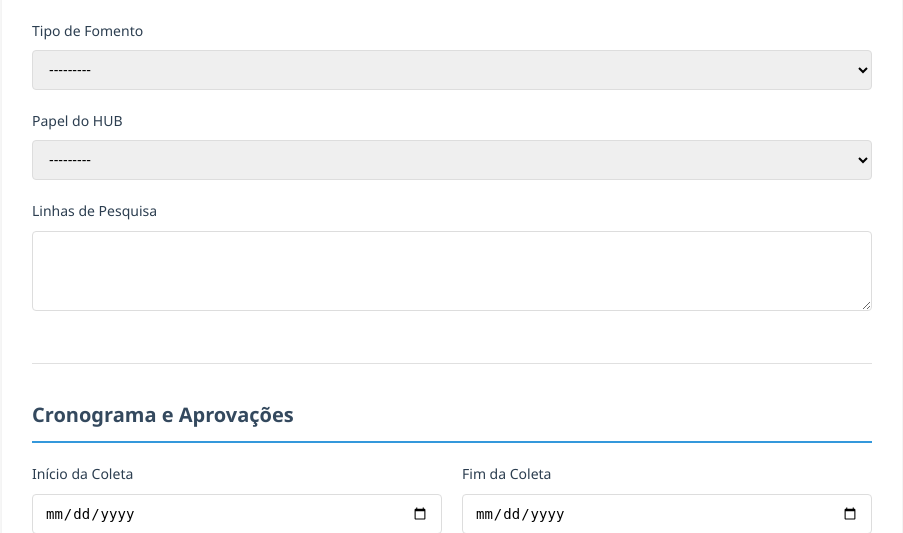
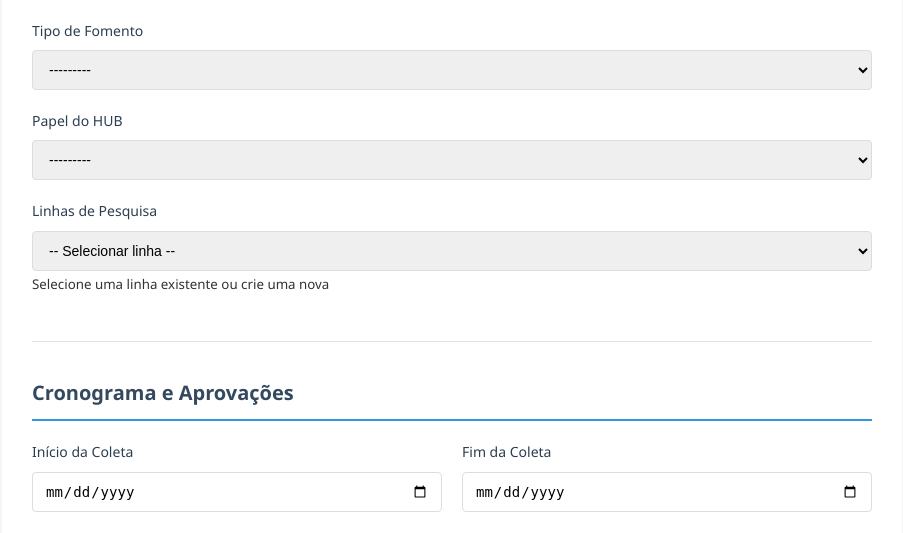
Before and after one commit to VictorPontual/ELO, a Django app: page /projetos/cadastro/ in a window 1280 px wide. Shown: the part 1529-2062 px from the top of the page, without its empty margins (188-1091 px from the left). Run offline with Django 5.2, Linux system fonts and the light colour scheme; the visitor is signed in with stand-in values (Sample User, id 1); data comes from the database, SQL or seed files in the repository; data that the repository does not hold is empty.

Commit message:
feat: linhas de pesquisa adicionadas

```diff
--- a/elo/projetos/static/projetos/js/unidade_modal.js
+++ b/elo/projetos/static/projetos/js/unidade_modal.js
@@ -6,6 +6,7 @@ document.addEventListener('DOMContentLoaded', function() {
     setupDropdownModal('vinculo', 'modalCriarVinculo', 'id_vinculo_select', 'nomeVinculoInput', 'botaoCriarVinculo', 'botaoCancelarVinculo');
     setupDropdownModal('funcao', 'modalCriarFuncao', 'id_funcao_select', 'nomeFuncaoInput', 'botaoCriarFuncao', 'botaoCancelarFuncao');
     setupDropdownModal('tipo_pesquisa', 'modalCriarTipoPesquisa', 'id_tipo_pesq_select', 'nomeTipoPesquisaInput', 'botaoCriarTipoPesquisa', 'botaoCancelarTipoPesquisa');
+    setupDropdownModal('linha_pesquisa', 'modalCriarLinhaPesquisa', 'id_linha_pesquisa_select', 'nomeLinhaPesquisaInput', 'botaoCriarLinhaPesquisa', 'botaoCancelarLinhaPesquisa');
     setupDropdownModal('especialidade', 'modalCriarEspecialidade', 'id_especialidade_select', 'nomeEspecialidadeInput', 'botaoCriarEspecialidade', 'botaoCancelarEspecialidade');
     setupDropdownModal('instituicao', 'modalCriarInstituicao', 'id_instituicao_select', 'nomeInstituicaoInput', 'botaoCriarInstituicao', 'botaoCancelarInstituicao');
 });
@@ -28,6 +29,7 @@ function setupDropdownModal(type, modalId, selectId, inputId, buttonId, cancelBu
         vinculo: '+ Novo Vinculo',
         funcao: '+ Nova Funcao',
         tipo_pesquisa: '+ Novo Tipo de Pesquisa',
+        linha_pesquisa: '+ Nova Linha de Pesquisa',
         especialidade: '+ Nova Especialidade',
         instituicao: '+ Nova Instituição'
     };
@@ -109,6 +111,7 @@ function criarNovaOpcao(type, modalId, selectId, inputId, buttonId) {
         vinculo: 'vinculo',
         funcao: 'funcao',
         tipo_pesquisa: 'tipo de pesquisa',
+        linha_pesquisa: 'linha de pesquisa',
         especialidade: 'especialidade',
         instituicao: 'instituição'
     };
@@ -152,6 +155,10 @@ function criarNovaOpcao(type, modalId, selectId, inputId, buttonId) {
         endpoint = window.urlCriarTipoPesquisa;
         paramName = 'nome_tipo';
         textoBotao = 'Criar Tipo de Pesquisa';
+    } else if (type === 'linha_pesquisa') {
+        endpoint = window.urlCriarLinhaPesquisa;
+        paramName = 'nome_linha';
+        textoBotao = 'Criar Linha de Pesquisa';
     } else if (type === 'instituicao') {
         endpoint = window.urlCriarInstituicao;
         paramName = 'nome_instituicao';
@@ -197,6 +204,7 @@ function criarNovaOpcao(type, modalId, selectId, inputId, buttonId) {
                 vinculo: 'Vinculo criado com sucesso!',
                 funcao: 'Funcao criada com sucesso!',
                 tipo_pesquisa: 'Tipo de pesquisa criado com sucesso!',
+                linha_pesquisa: 'Linha de pesquisa criada com sucesso!',
                 especialidade: 'Especialidade criada com sucesso!',
                 instituicao: 'Instituição criada com sucesso!'
             };
--- a/elo/projetos/templates/projetos/cadastro_projeto.html
+++ b/elo/projetos/templates/projetos/cadastro_projeto.html
@@ -171,6 +171,7 @@
                 {% if form.linhas_pesq.errors %}
                     <span class="error">{{ form.linhas_pesq.errors.0 }}</span>
                 {% endif %}
+                <small class="form-text text-muted">Selecione uma linha existente ou crie uma nova</small>
             </div>
         </div>
 
@@ -244,6 +245,22 @@
         </div>
     </div>
 
+    <!-- Modal para criar nova linha de pesquisa -->
+    <div id="modalCriarLinhaPesquisa" class="modal">
+        <div class="modal-content">
+            <span class="close">&times;</span>
+            <h2>Criar Nova Linha de Pesquisa</h2>
+            <div class="form-group">
+                <label for="nomeLinhaPesquisaInput">Nome da Linha de Pesquisa *</label>
+                <input type="text" id="nomeLinhaPesquisaInput" placeholder="Ex: Doenças respiratórias" autocomplete="off">
+            </div>
+            <div class="modal-buttons">
+                <button type="button" id="botaoCriarLinhaPesquisa" class="btn-primary">Criar Linha de Pesquisa</button>
+                <button type="button" id="botaoCancelarLinhaPesquisa" class="btn-secondary">Cancelar</button>
+            </div>
+        </div>
+    </div>
+
     <!-- Modal para criar nova especialidade -->
     <div id="modalCriarEspecialidade" class="modal">
         <div class="modal-content">
@@ -284,6 +301,7 @@
 <script>
     // Passar URLs dos endpoints AJAX para o JavaScript
     window.urlCriarTipoPesquisa = "{% url 'criar_tipo_pesquisa_ajax' %}";
+    window.urlCriarLinhaPesquisa = "{% url 'criar_linha_pesquisa_ajax' %}";
     window.urlCriarEspecialidade = "{% url 'criar_especialidade_ajax' %}";
     window.urlCriarInstituicao = "{% url 'criar_instituicao_ajax' %}";
 </script>
--- a/elo/projetos/urls.py
+++ b/elo/projetos/urls.py
@@ -15,6 +15,7 @@ urlpatterns = [
     path('ajax/criar-hospital/', views.criar_hospital_ajax, name='criar_hospital_ajax'),
     path('ajax/criar-classificacao/', views.criar_classificacao_ajax, name='criar_classificacao_ajax'),
     path('ajax/criar-tipo-pesquisa/', views.criar_tipo_pesquisa_ajax, name='criar_tipo_pesquisa_ajax'),
+    path('ajax/criar-linha-pesquisa/', views.criar_linha_pesquisa_ajax, name='criar_linha_pesquisa_ajax'),
     path('ajax/criar-especialidade/', views.criar_especialidade_ajax, name='criar_especialidade_ajax'),
     path('ajax/criar-instituicao/', views.criar_instituicao_ajax, name='criar_instituicao_ajax'),
     path('ajax/criar-vinculo/', views.criar_vinculo_ajax, name='criar_vinculo_ajax'),
--- a/elo/projetos/views.py
+++ b/elo/projetos/views.py
@@ -2,7 +2,7 @@ from django.shortcuts import render, redirect, get_object_or_404
 from django.contrib.auth.decorators import login_required
 from django.contrib import messages
 from django.http import JsonResponse
-from .models import Projeto, Participacao, Unidade, ClassificacaoInstitucional, TipoPesquisa, EspecialidadeProponente, InstituicaoProponente, HospitalHubBrasil, Envolve, ParceriaHospital, VinculoPesquisador, FuncaoPesquisador
+from .models import Projeto, Participacao, Unidade, ClassificacaoInstitucional, TipoPesquisa, LinhaPesquisa, EspecialidadeProponente, InstituicaoProponente, HospitalHubBrasil, Envolve, ParceriaHospital, VinculoPesquisador, FuncaoPesquisador
 from contas.models import Pesquisador
 from django import forms
 
@@ -15,6 +15,24 @@ TIPOS_PESQUISA_INICIAIS = [
     'Iniciativa de docentes',
     'pesquisa clínica patrocinada',
     'outros',
+]
+
+LINHAS_PESQUISA_INICIAIS = [
+    'Doenças cardiovasculares',
+    'Doenças do sistema nervoso',
+    'Doenças em nefrologia',
+    'Doenças em oncologia e onco-hematologia',
+    'Doenças infecciosas e parasitárias',
+    'Doenças inflamatórias e imunomediadas',
+    'Doenças respiratórias',
+    'Ensino em saúde',
+    'Estudos em endocrinologia e transtornos do metabolismo',
+    'Geriatria, gerontologia, envelhecimento e longevidade',
+    'Saúde Bucal',
+    'Saúde da mulher',
+    'Saúde mental',
+    'Transplante de órgãos, células e tecidos',
+    'Outras',
 ]
 
 ESPECIALIDADES_PROPONENTE_INICIAIS = [
@@ -209,6 +227,11 @@ def _garantir_tipos_pesquisa_iniciais():
     TipoPesquisa.objects.exclude(nome_tipo__in=TIPOS_PESQUISA_INICIAIS).delete()
 
 
+def _garantir_linhas_pesquisa_iniciais():
+    for nome in LINHAS_PESQUISA_INICIAIS:
+        LinhaPesquisa.objects.get_or_create(nome_linha=nome)
+
+
 def _garantir_classificacoes_fixas():
     for nome in CLASSIFICACOES_INSTITUCIONAIS_FIXAS:
         ClassificacaoInstitucional.objects.get_or_create(nome_classificacao=nome)
@@ -321,6 +344,28 @@ class ProjetoForm(forms.ModelForm):
         empty_label='-- Selecionar instituição --'
     )
 
+    linhas_pesq = forms.ModelChoiceField(
+        queryset=LinhaPesquisa.objects.none(),
+        required=False,
+        widget=forms.Select(attrs={
+            'class': 'form-control',
+            'id': 'id_linha_pesquisa_select'
+        }),
+        label='Linhas de Pesquisa',
+        empty_label='-- Selecionar linha --'
+    )
+
+    linhas_pesq = forms.ModelChoiceField(
+        queryset=LinhaPesquisa.objects.none(),
+        required=False,
+        widget=forms.Select(attrs={
+            'class': 'form-control',
+            'id': 'id_linha_pesquisa_select'
+        }),
+        label='Linhas de Pesquisa',
+        empty_label='-- Selecionar linha --'
+    )
+
     class Meta:
         model = Projeto
         fields = [
@@ -344,7 +389,7 @@ class ProjetoForm(forms.ModelForm):
             'instituicao_proponente': forms.Select(attrs={'class': 'form-control'}),
             'tipo_fomento': forms.Select(attrs={'class': 'form-control'}),
             'formalizacao_instrumento': forms.CheckboxInput(attrs={'class': 'form-check-input'}),
-            'linhas_pesq': forms.Textarea(attrs={'class': 'form-control', 'rows': 3}),
+            'linhas_pesq': forms.Select(attrs={'class': 'form-control'}),
             'inicio_coleta': forms.DateInput(attrs={'class': 'form-control', 'type': 'date'}),
             'fim_coleta': forms.DateInput(attrs={'class': 'form-control', 'type': 'date'}),
             'data_aprovacao_inst': forms.DateInput(attrs={'class': 'form-control', 'type': 'date'}),
@@ -381,10 +426,12 @@ class ProjetoForm(forms.ModelForm):
     def __init__(self, *args, **kwargs):
         super().__init__(*args, **kwargs)
         _garantir_tipos_pesquisa_iniciais()
+        _garantir_linhas_pesquisa_iniciais()
         _garantir_classificacoes_fixas()
         _garantir_especialidades_iniciais()
         _garantir_instituicoes_iniciais()
         self.fields['tipo_pesq'].queryset = TipoPesquisa.objects.all().order_by('nome_tipo')
+        self.fields['linhas_pesq'].queryset = LinhaPesquisa.objects.all().order_by('nome_linha')
         self.fields['classificacao'].queryset = ClassificacaoInstitucional.objects.all().order_by('nome_classificacao')
         self.fields['especialidade_proponente'].queryset = EspecialidadeProponente.objects.all().order_by('nome_especialidade')
         self.fields['instituicao_proponente'].queryset = InstituicaoProponente.objects.all().order_by('nome_instituicao')
@@ -394,6 +441,11 @@ class ProjetoForm(forms.ModelForm):
             tipo_obj = TipoPesquisa.objects.filter(nome_tipo=tipo_pesq_atual).first()
             if tipo_obj:
                 self.initial['tipo_pesq'] = tipo_obj
+
+        linha_atual = getattr(self.instance, 'linhas_pesq', None)
+        if linha_atual:
+            linha_obj, _ = LinhaPesquisa.objects.get_or_create(nome_linha=linha_atual)
+            self.initial['linhas_pesq'] = linha_obj
 
         if self.instance and self.instance.pk:
             classificacao_atual = self.instance.classificacoes.first()
@@ -458,6 +510,12 @@ class ProjetoForm(forms.ModelForm):
 
         tipo_pesq = self.cleaned_data.get('tipo_pesq')
         projeto.tipo_pesq = tipo_pesq.nome_tipo if tipo_pesq else None
+
+        linha_pesquisa = self.cleaned_data.get('linhas_pesq')
+        projeto.linhas_pesq = linha_pesquisa.nome_linha if linha_pesquisa else None
+
+        linha_pesquisa = self.cleaned_data.get('linhas_pesq')
+        projeto.linhas_pesq = linha_pesquisa.nome_linha if linha_pesquisa else None
 
         especialidade = self.cleaned_data.get('especialidade_proponente')
         projeto.especialidade_proponente = especialidade.nome_especialidade if especialidade else None
@@ -546,7 +604,7 @@ class ProjetoEditForm(forms.ModelForm):
             'instituicao_proponente': forms.Select(attrs={'class': 'form-control'}),
             'tipo_fomento': forms.Select(attrs={'class': 'form-control'}),
             'formalizacao_instrumento': forms.CheckboxInput(attrs={'class': 'form-check-input'}),
-            'linhas_pesq': forms.Textarea(attrs={'class': 'form-control', 'rows': 3}),
+            'linhas_pesq': forms.Select(attrs={'class': 'form-control'}),
             'inicio_coleta': forms.DateInput(attrs={'class': 'form-control', 'type': 'date'}),
             'fim_coleta': forms.DateInput(attrs={'class': 'form-control', 'type': 'date'}),
             'data_aprovacao_inst': forms.DateInput(attrs={'class': 'form-control', 'type': 'date'}),
@@ -582,10 +640,12 @@ class ProjetoEditForm(forms.ModelForm):
     def __init__(self, *args, **kwargs):
         super().__init__(*args, **kwargs)
         _garantir_tipos_pesquisa_iniciais()
+        _garantir_linhas_pesquisa_iniciais()
         _garantir_classificacoes_fixas()
         _garantir_especialidades_iniciais()
         _garantir_instituicoes_iniciais()
         self.fields['tipo_pesq'].queryset = TipoPesquisa.objects.all().order_by('nome_tipo')
+        self.fields['linhas_pesq'].queryset = LinhaPesquisa.objects.all().order_by('nome_linha')
         self.fields['classificacao'].queryset = ClassificacaoInstitucional.objects.all().order_by('nome_classificacao')
         self.fields['especialidade_proponente'].queryset = EspecialidadeProponente.objects.all().order_by('nome_especialidade')
         self.fields['instituicao_proponente'].queryset = InstituicaoProponente.objects.all().order_by('nome_instituicao')
@@ -595,6 +655,11 @@ class ProjetoEditForm(forms.ModelForm):
             tipo_obj = TipoPesquisa.objects.filter(nome_tipo=tipo_pesq_atual).first()
             if tipo_obj:
                 self.initial['tipo_pesq'] = tipo_obj
+
+        linha_atual = getattr(self.instance, 'linhas_pesq', None)
+        if linha_atual:
+            linha_obj, _ = LinhaPesquisa.objects.get_or_create(nome_linha=linha_atual)
+            self.initial['linhas_pesq'] = linha_obj
 
         if self.instance and self.instance.pk:
             classificacao_atual = self.instance.classificacoes.first()
@@ -841,6 +906,27 @@ def criar_tipo_pesquisa_ajax(request):
             return JsonResponse({
                 'success': False,
                 'error': 'Nome do tipo de pesquisa não pode estar vazio'
+            }, status=400)
+    return JsonResponse({'error': 'Método não permitido'}, status=405)
+
+
+@login_required
+def criar_linha_pesquisa_ajax(request):
+    """View AJAX para criar nova linha de pesquisa"""
+    if request.method == 'POST' and request.headers.get('X-Requested-With') == 'XMLHttpRequest':
+        nome = request.POST.get('nome_linha', '').strip()
+        if nome:
+            linha, created = LinhaPesquisa.objects.get_or_create(nome_linha=nome)
+            return JsonResponse({
+                'success': True,
+                'id': linha.pk,
+                'nome': linha.nome_linha,
+                'created': created
+            })
+        else:
+            return JsonResponse({
+                'success': False,
+                'error': 'Nome da linha de pesquisa não pode estar vazio'
             }, status=400)
     return JsonResponse({'error': 'Método não permitido'}, status=405)
 
--- /dev/null
+++ b/requirements.txt
@@ -0,0 +1,6 @@
+asgiref==3.11.0
+Django==6.0
+psycopg2-binary==2.9.11
+python-dotenv==1.2.1
+sqlparse==0.5.5
+tzdata==2025.3
```
Also changed, not shown: docker-compose.yml (added, +32 -0 lines), elo/projetos/models.py (+11 -0 lines), elo/projetos/templates/projetos/editar_projeto.html (+18 -0 lines), elo/projetos/migrations/0020_linha_pesquisa.py (added), 2 other files.
